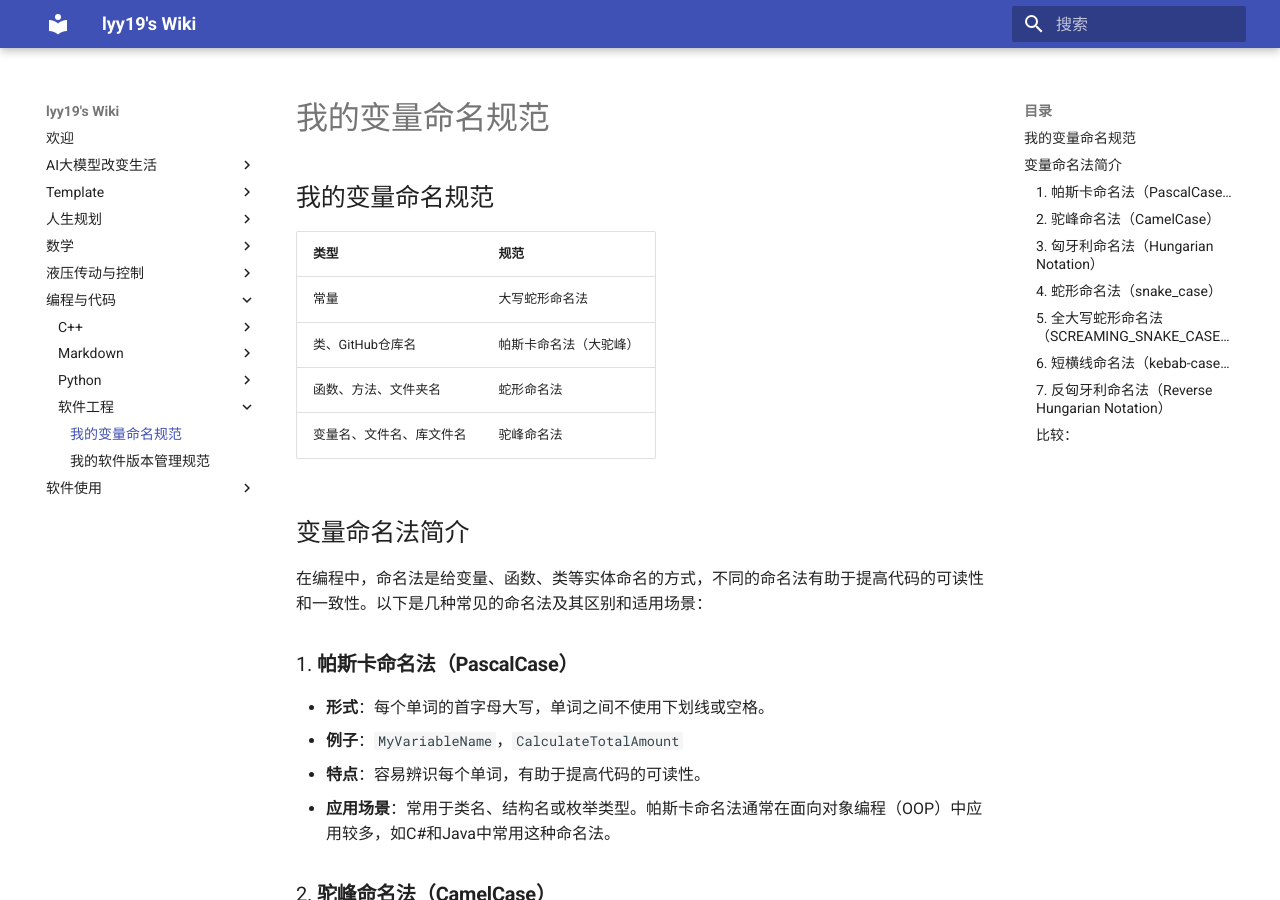
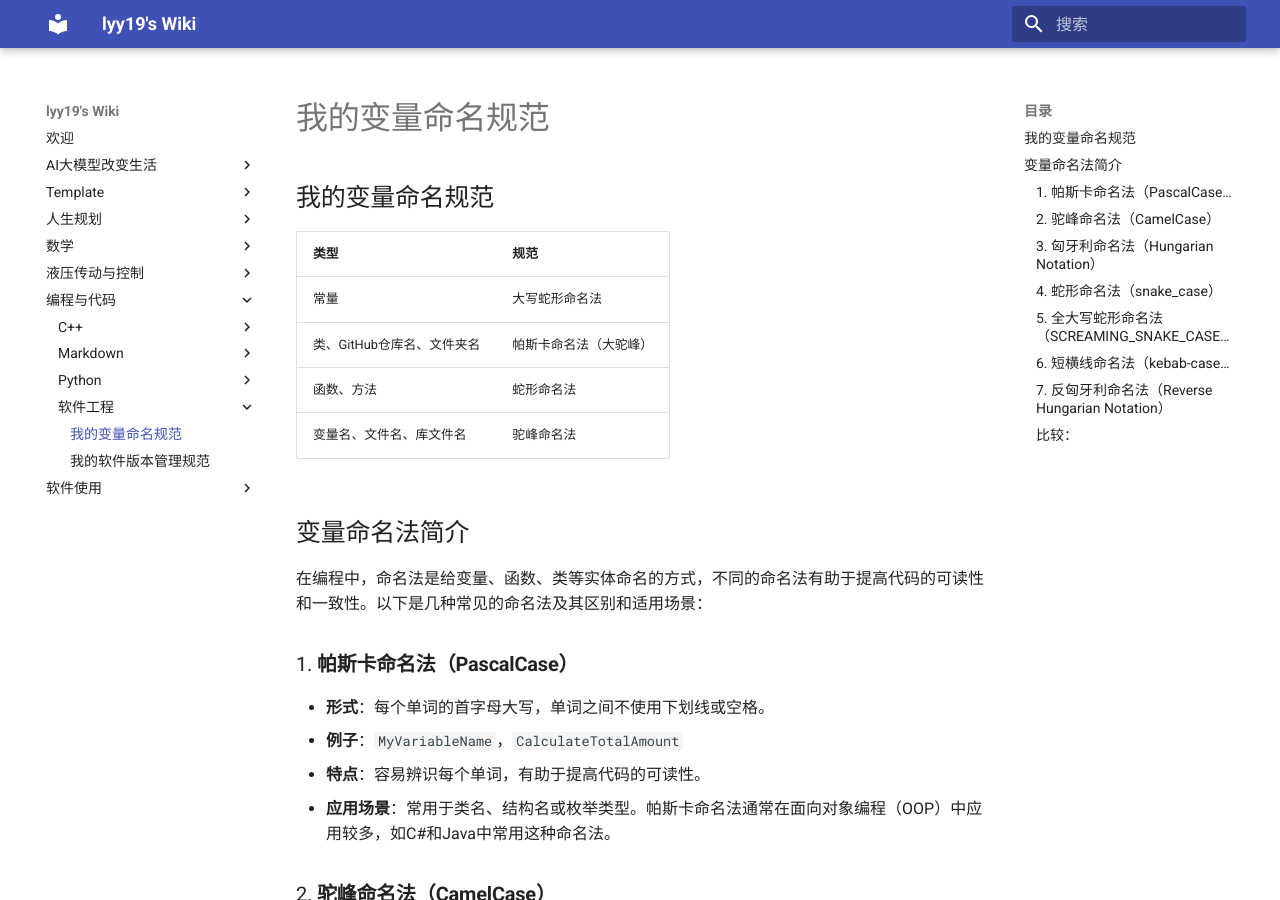
Before and after one commit to lyy1119/lyy1119.github.io, an MkDocs documentation site: the page built from docs/编程与代码/软件工程/我的命名规范.md, in a window 1280 px wide and 900 px high. Built offline with MkDocs 1.6.1 and Material for MkDocs 9.7.7, drawn with Linux system fonts in a browser that asks for light colours.

Commit message:
modify exp

```diff
--- a/docs/编程与代码/软件工程/我的命名规范.md
+++ b/docs/编程与代码/软件工程/我的命名规范.md
@@ -5,8 +5,8 @@
 |类型|规范|
 |-|-|
 |常量|大写蛇形命名法|
-|类、GitHub仓库名|帕斯卡命名法（大驼峰）|
-|函数、方法、文件夹名|蛇形命名法|
+|类、GitHub仓库名、文件夹名|帕斯卡命名法（大驼峰）|
+|函数、方法|蛇形命名法|
 |变量名、文件名、库文件名|驼峰命名法|
 
 ## 变量命名法简介
```
